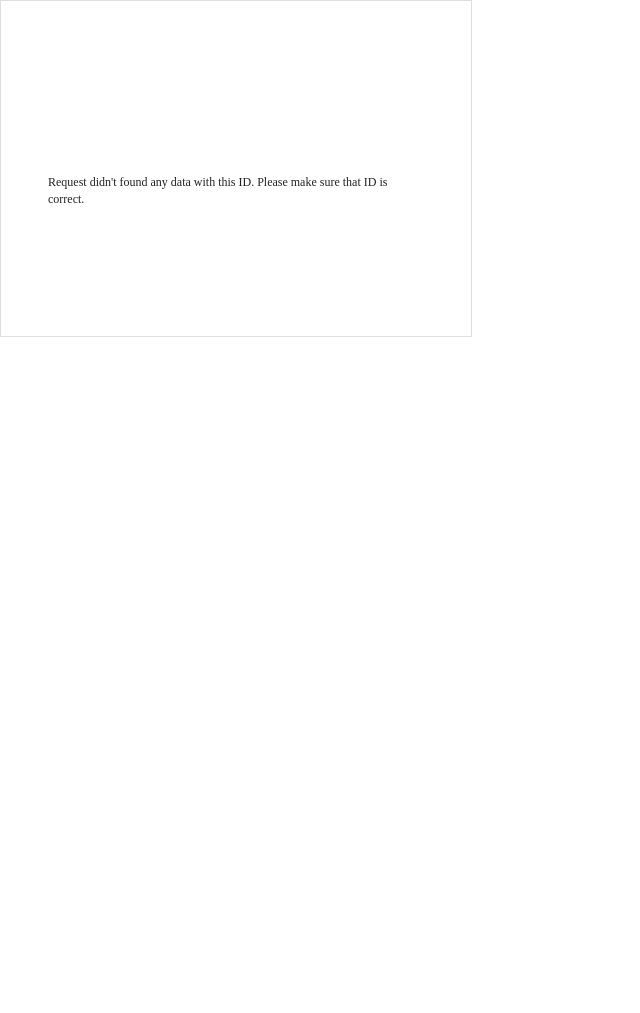
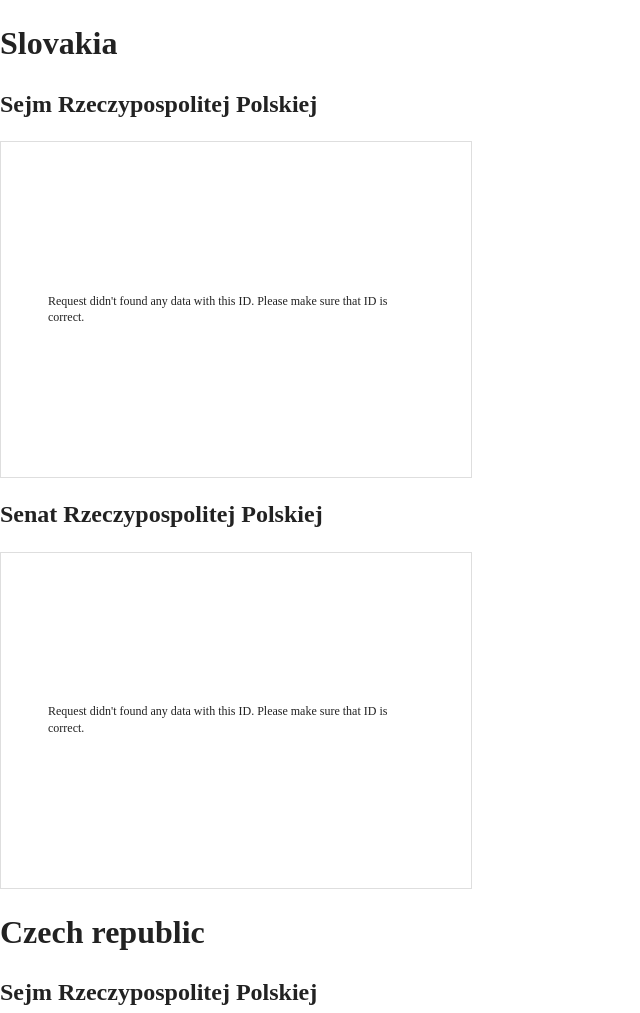
Before and after one commit to TransparenCEE/ParlData-Widgets, a plain HTML site: page index.html in a window 1280 px wide. Shown: the top 1013 px of the page, without its empty margins (0-640 px from the left). Before the commit the page ends 800 px from the top, so only its background shows below. Drawn offline with nearby package versions, Linux system fonts and the light colour scheme; no server answers.

Commit message:
index new layout

```diff
--- a/index.html
+++ b/index.html
@@ -15,18 +15,12 @@
 </head>
 <body>
 
-    <div class="parldata-widget" data-country="sk" data-parliament="nrsr" data-context="person"
-         data-id="54d2a42c273a394ad5db9225" data-link="1"></div>
-    <!--<div class="parldata-widget" data-country="sk" data-parliament="nrsr" data-context="organization"
-         data-id="54d2a42b273a394ad5db921e" data-link="1"></div>
-    <div class="parldata-widget" data-country="sk" data-parliament="nrsr" data-context="organization_members"
-         data-id="54d2a42b273a394ad5db921e" data-link="1"></div>-->
-
-
 <script src="//ajax.googleapis.com/ajax/libs/jquery/1.11.1/jquery.min.js"></script>
 <script>window.jQuery || document.write('<script src="js/vendor/jquery-1.11.1.min.js"><\/script>')</script>
 
 <script src="js/plugins.js"></script>
 <script src="js/widget-visegrad.js"></script>
+<script src="js/main.js"></script>
+
 </body>
 </html>
--- /dev/null
+++ b/js/main.js
@@ -0,0 +1,84 @@
+$(document).ready(function () {
+    var loadWidget = {},
+        loadWidgetInterval;
+
+    $.ajax({
+        url: 'http://api.parldata.eu',
+        dataType: 'json',
+        complete: function (data) {
+            data = [
+                {
+                    href: 'sk',
+                    title: 'Slovakia'
+                },
+                {
+                    href: 'cz',
+                    title: 'Czech republic'
+                },
+                {
+                    href: 'pl',
+                    title: 'Poland'
+                }
+
+            ];
+
+            $.each(data, function (key, item) {
+                loadWidget[item.href] = false;
+
+                $('body').append(
+                    $('<div></div>').attr('id', item.href).append(
+                        $('<h1></h1>').text(item.title)
+                    )
+                );
+
+                $.ajax({
+                    url: 'http://api.parldata.eu/' + item.href,
+                    dataType: 'json',
+                    complete: function (data) {
+                        data = [
+                            {
+                                href: 'sejm',
+                                title: 'Sejm Rzeczypospolitej Polskiej'
+                            },
+                            {
+                                href: 'senat',
+                                title: 'Senat Rzeczypospolitej Polskiej'
+                            }
+                        ];
+
+                        var parlList = $('<div></div>').addClass('list');
+
+                        $.each(data, function (key, list) {
+                            parlList.append(
+                                $('<h2></h2>').text(list.title)
+                            ).append(
+                                $('<div></div>').addClass('parldata-widget').attr({
+                                    'data-country': item.href,
+                                    'data-parliament': list.href,
+                                    'data-context': "organization_members",
+                                    'data-link': "1"
+                                })
+                            )
+                        });
+                        $('#' + item.href).append(parlList);
+                        loadWidget[item.href] = true;
+                    }
+                });
+            });
+
+            loadWidgetInterval = setInterval(function () {
+                var stop = true;
+
+                for (var key in loadWidget) {
+                    if (loadWidget[key] == false)
+                        stop = false;
+                }
+
+                if (stop) {
+                    clearInterval(loadWidgetInterval);
+                    visegrad.reload();
+                }
+            }, 500);
+        }
+    });
+});
--- a/js/widget-visegrad.js
+++ b/js/widget-visegrad.js
@@ -40,8 +40,12 @@ WebFontConfig = {
                 'contactDetail': 'contact address',
                 'membersList': 'List of members',
                 'linkGenerator': 'Copy below code to generate widget at selected view',
-                'errorMsg': 'Request didn\'t found any data with this ID. Please make sure that ID is correct.'
+                'errorMsg': 'Request didn\'t found any data with this ID. Please make sure that ID is correct.',
+                'emptyMsg': 'Request didn\'t found any data or they are empty.'
             }
+        },
+        reload: function () {
+            return main();
         }
     };
 
@@ -609,14 +613,40 @@ WebFontConfig = {
                 });
             }
         } else {
-            generateErrorLog(el, 'visengard-widget-list');
+            $.ajax({
+                url: json_url + '/' + country + '/organizations/?where={"classification":"chamber","dissolution_date": {"$exists": false}}',
+                dataType: 'json',
+                success: function (data) {
+                    if (typeof(data._items[0]) == "undefined") {
+                        generateEmptyList(el, 'visengard-widget-list');
+                    } else {
+                        el.attr('data-id', data._items[0].id);
+                        jsonDataOrganizationMembers(el);
+                    }
+                },
+                error: function () {
+                    generateErrorLog(el, 'visengard-widget-list');
+                }
+            });
         }
     }
 
     function generateErrorLog(el, type) {
         var lang = el.attr('data-language') || 'en';
-        el.find('.' + type).append(
+        el.find('.' + type).html(
             $('<div></div>').addClass('visegrad-widget-error').text(visegrad.lang[lang].errorMsg)
+        );
+        el.find('.visengard-widget-wrapper > div').css('height', el.height());
+        el.find('.visengard-widget-wrapper').animate({
+            'margin-left': (type == 'visengard-widget-person') ? 0 : ((type == 'visengard-widget-organization') ? -el.width() + 'px' : -(el.width() * 2) + 'px')
+        });
+        el.find('.' + type + ' .visegrad-widget-error').css('height', 'auto');
+    }
+
+    function generateEmptyList(el, type) {
+        var lang = el.attr('data-language') || 'en';
+        el.find('.' + type).html(
+            $('<div></div>').addClass('visegrad-widget-error').text(visegrad.lang[lang].emptyMsg)
         );
         el.find('.visengard-widget-wrapper > div').css('height', el.height());
         el.find('.visengard-widget-wrapper').animate({
```
